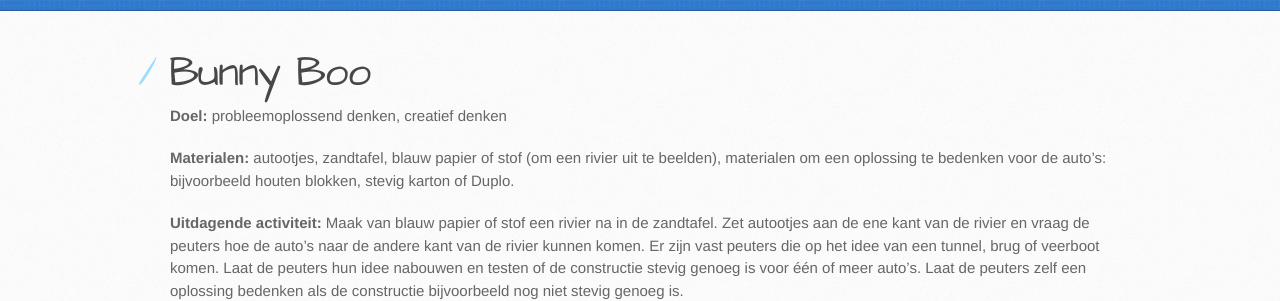
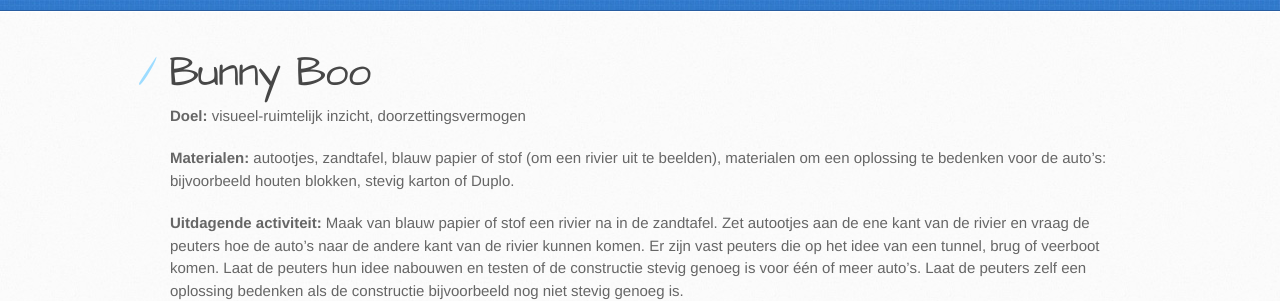
Before and after one commit to marloesbloemenkamp/marloesbloemenkamp.github.io, a Jekyll site: the page built from activiteiten/bunny_boo.md, in a window 1280 px wide. Shown: the part 180-481 px from the top of the page. Built offline with Jekyll 4.4.1, drawn with Linux system fonts in a browser that asks for light colours.

Commit message:
Update bunny_boo.md

```diff
--- a/activiteiten/bunny_boo.md
+++ b/activiteiten/bunny_boo.md
@@ -5,13 +5,12 @@
 menu_index: 7
 parent: activiteiten
 tags:
-  - probleemoplossend denken
-  - creatief denken
-  - bouwen
+  - visueel-ruimtelijk inzicht
+  - doorzettingsvermogen
 published: true
 ---
 
-**Doel:** probleemoplossend denken, creatief denken
+**Doel:** visueel-ruimtelijk inzicht, doorzettingsvermogen
 
 **Materialen:** autootjes, zandtafel, blauw papier of stof (om een rivier uit te beelden), materialen om een oplossing te bedenken voor de auto’s: bijvoorbeeld houten blokken, stevig karton of Duplo.
 
```
